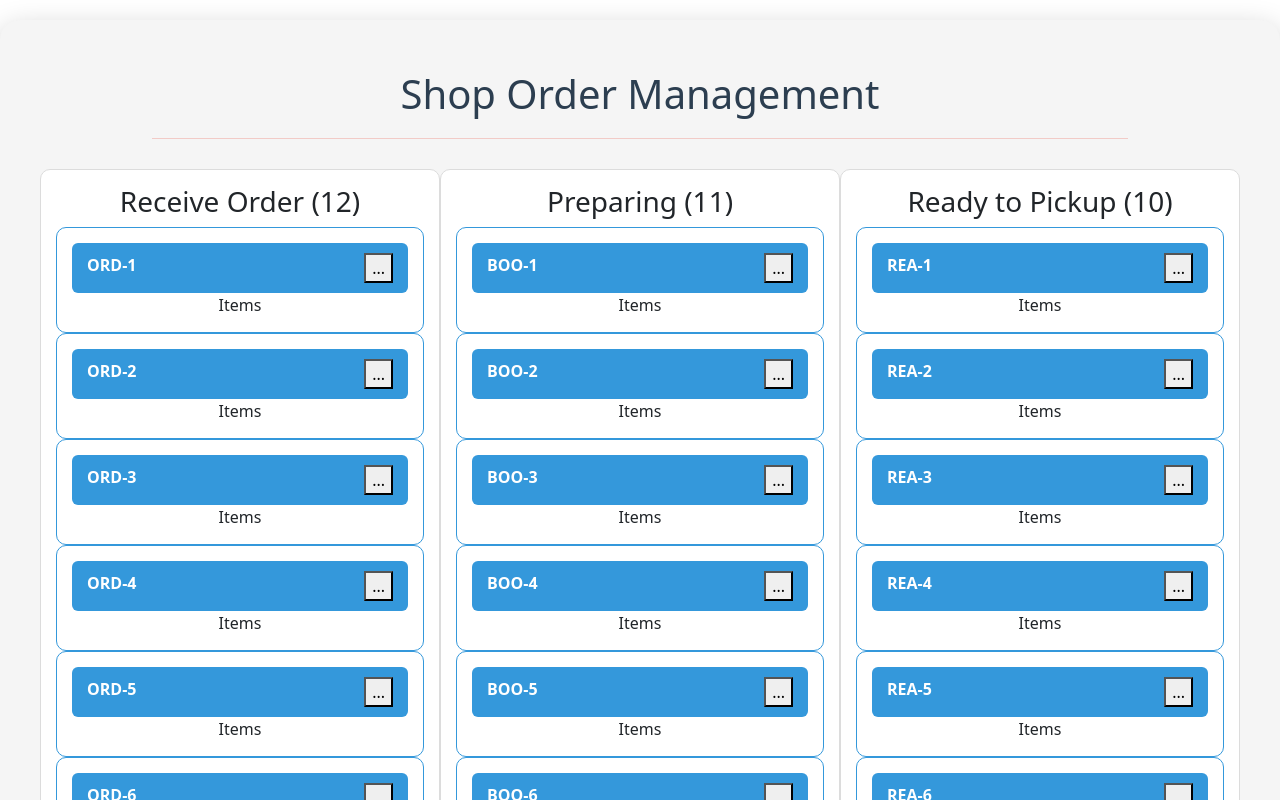
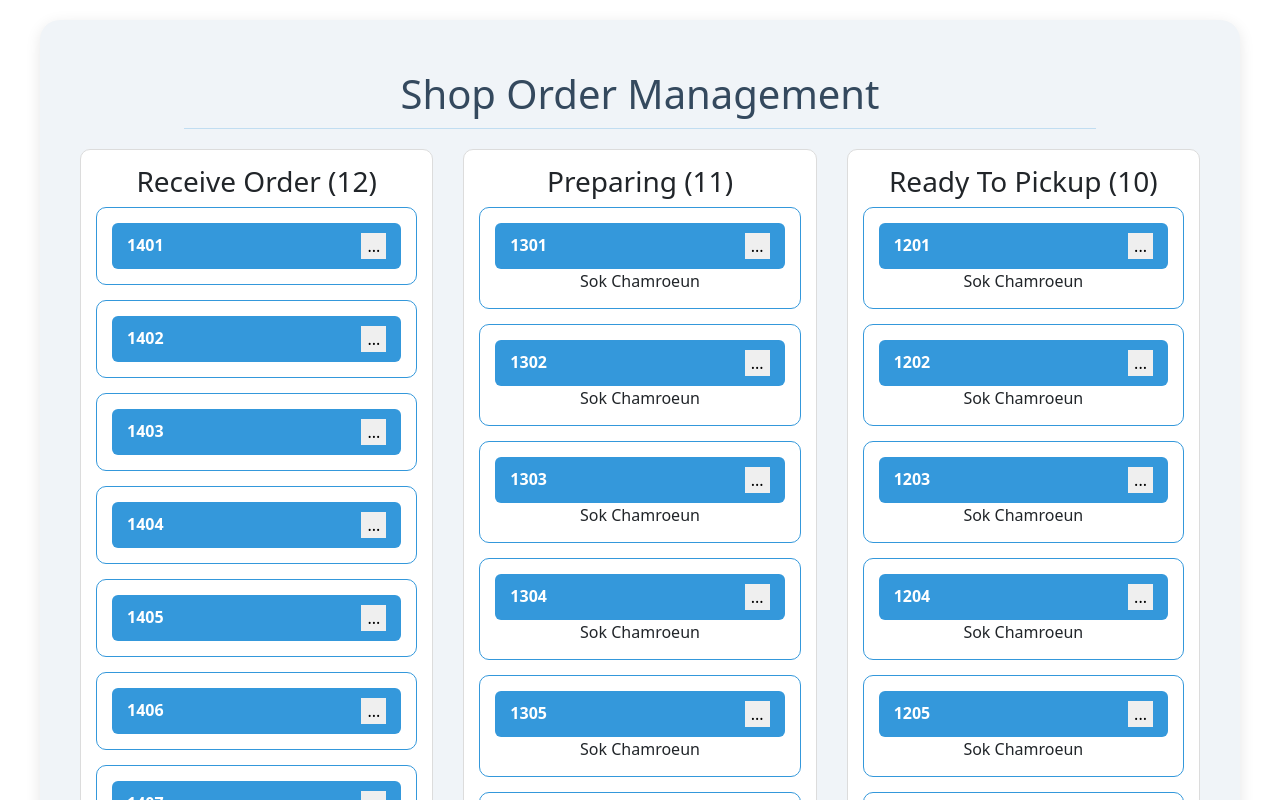
Before and after one commit to HengVattey/TEAMProject, an Angular app: page / in a window 1280 px wide. Shown: the top 800 px of the page. Built offline with nearby package versions, Linux system fonts and the light colour scheme.

Commit message:
i was edition receive order list

```diff
--- a/src/app/receive-order-list/receive-order-list.component.css
+++ b/src/app/receive-order-list/receive-order-list.component.css
@@ -1,26 +1,26 @@
-/* General Layout for Shop Order Management */
 .order-manager {
   width: 100%;
-  background-color: #f5f5f5; /* Soft gray background */
+  max-width: 1200px; /* Limit the width for better readability */
+  background-color: #f0f4f8; /* Light blue background */
   margin: 20px auto;
   border-radius: 20px; /* More pronounced rounding */
-  box-shadow: 0 8px 30px rgba(0, 0, 0, 0.2); /* Deeper shadow for a floating effect */
+  box-shadow: 0 4px 15px rgba(0, 0, 0, 0.1); /* Subtle shadow for depth */
   padding: 30px; /* Increased padding for spaciousness */
 }
 
 /* Header Styles */
 h1 {
-  color: #2c3e50; /* Darker gray color for header */
+  color: #34495e; /* Dark gray color for header */
   text-align: center;
   padding-top: 20px;
-  margin-bottom: 20px;
+  margin-bottom: 10px;
 }
 
 hr {
-  color: #e74c3c; /* Red color for the divider */
+  color: #3498db; /* Blue color for the divider */
   width: 80%;
   font-weight: 600;
-  margin: 20px auto; /* Space around the line */
+  margin: 10px auto; /* Space around the line */
 }
 
 /* Kanban Board Layout */
@@ -28,21 +28,27 @@ hr {
   display: flex;
   justify-content: space-between; /* Space between columns */
   padding: 10px;
+  gap: 30px; /* Gap between columns */
 }
 
 /* Column Styles */
 .kanban-column {
-  width: 400px; /* Wider column for more space */
+  flex: 1; /* Allow columns to grow and fill space */
+  min-width: 300px; /* Minimum width for columns */
+  max-width: 400px; /* Maximum width for columns */
   text-align: center;
+  max-height: max-content;
   border-radius: 10px;
-  transition: transform 0.3s; /* Smooth transition on hover */
   background: #ffffff; /* White background for columns */
   border: 1px solid #dcdcdc; /* Light border for separation */
   padding: 15px;
+  transition: transform 0.3s, box-shadow 0.3s; /* Smooth transitions */
 }
 
 .kanban-column:hover {
-  transform: translateY(-4px); /* Slight lift on hover */
+  transform: translateY(-3px); /* Slight lift on hover */
+  box-shadow: 0 6px 10px rgba(0, 0, 0, 0.1); /* Shadow effect on hover */
+  border: #2980b9 solid 1px;
 }
 
 /* Column Header Styles */
@@ -58,13 +64,14 @@ hr {
   border: 1px solid #3498db; /* Blue border color */
   border-radius: 10px;
   padding: 15px;
+  margin-bottom: 15px; /* Spacing between tasks */
   cursor: pointer;
   position: relative; /* Needed for dropdown positioning */
   transition: box-shadow 0.3s; /* Smooth transition for hover effect */
 }
 
 .task:hover {
-  box-shadow: 0 4px 15px rgba(0, 0, 0, 0.1); /* Shadow effect on hover */
+  box-shadow: 0 4px 20px rgba(0, 0, 0, 0.1); /* Shadow effect on hover */
 }
 
 /* Task Header */
@@ -78,7 +85,9 @@ hr {
   padding: 10px 15px; /* Padding for header */
   border-radius: 6px; /* Rounded corners for header */
 }
-
+.task-header button {
+  border: none;
+}
 /* Task Content */
 .task-content {
   margin-top: 10px;
@@ -155,10 +164,12 @@ hr {
   border-radius: 5px; /* Rounded corners */
   transition: background-color 0.3s; /* Smooth transition */
 }
+
 a {
   text-decoration: none;
   color: #2980b9;
 }
+
 .toggle-button:hover {
   background-color: #ecf0f1; /* Highlight on hover */
 }
--- a/src/app/receive-order-list/receive-order-list.component.ts
+++ b/src/app/receive-order-list/receive-order-list.component.ts
@@ -21,22 +21,22 @@ export class ReceiveOrderListComponent {
   columns = [
     {
       name: 'Receive Order',
-      status: 'Ordered',
-      tasks: this.generateTasks(12, 'Ordered', 'Items'),
+      status: '1401',
+      tasks: this.generateTasks(12, '1401', ''),
       displayCount: 10,
       showingMore: false,
     },
     {
       name: 'Preparing',
-      status: 'Booked',
-      tasks: this.generateTasks(11, 'Booked', 'Items'),
+      status: '1301',
+      tasks: this.generateTasks(11, '1301', 'Sok Chamroeun'),
       displayCount: 10,
       showingMore: false,
     },
     {
-      name: 'Ready to Pickup',
-      status: 'Ready',
-      tasks: this.generateTasks(10, 'Ready', 'Items'),
+      name: 'Ready To Pickup',
+      status: '1201',
+      tasks: this.generateTasks(10, '1201', 'Sok Chamroeun'),
       displayCount: 10,
       showingMore: false,
     },
@@ -45,7 +45,7 @@ export class ReceiveOrderListComponent {
   // Generate sample tasks
   generateTasks(count: number, status: string, ticketName: string): Task[] {
     return Array.from({ length: count }, (_, i) => ({
-      ticketId: `${status.slice(0, 3).toUpperCase()}-${i + 1}`,
+      ticketId: `${status.slice(0, 3).toUpperCase()}${i + 1}`,
       ticketName: ticketName,
       status,
       showMenu: false,
@@ -54,15 +54,12 @@ export class ReceiveOrderListComponent {
 
   // Toggle the dropdown menu
   toggleMenu(task: Task): void {
-    // If the menu is already open for the clicked task, close it
     if (task.showMenu) {
       task.showMenu = false;
     } else {
-      // Close all other menus first
       this.columns.forEach((column) => {
         column.tasks.forEach((t) => (t.showMenu = false));
       });
-      // Open the clicked task's menu
       task.showMenu = true;
     }
   }
@@ -90,13 +87,27 @@ export class ReceiveOrderListComponent {
         (col) => col.status === this.draggedItem!.status
       );
       const targetColumn = this.columns.find((col) => col.status === newStatus);
+
+      // Check if the movement is valid
       if (currentColumn && targetColumn) {
-        currentColumn.tasks = currentColumn.tasks.filter(
-          (item) => item.ticketId !== this.draggedItem!.ticketId
+        const canMove = this.canMoveTask(
+          currentColumn.status,
+          targetColumn.status
         );
-        targetColumn.tasks.push({ ...this.draggedItem, status: newStatus });
+        if (canMove) {
+          // Remove the task from the current column
+          currentColumn.tasks = currentColumn.tasks.filter(
+            (item) => item.ticketId !== this.draggedItem!.ticketId
+          );
+          // Add the task to the target column with the new status
+          targetColumn.tasks.push({ ...this.draggedItem, status: newStatus });
+        } else {
+          console.log(
+            `Cannot move task from ${currentColumn.name} to ${targetColumn.name}`
+          );
+        }
       }
-      this.draggedItem = null;
+      this.draggedItem = null; // Reset dragged item
     }
   }
 
@@ -111,4 +122,21 @@ export class ReceiveOrderListComponent {
       column.displayCount = column.showingMore ? column.tasks.length : 10;
     }
   }
+
+  // Check if a task can be moved from one status to another
+  canMoveTask(fromStatus: string, toStatus: string): boolean {
+    // Define valid transitions
+    const validTransitions: any = {
+      '1401': ['1301'], // Receive Order -> Preparing
+      '1301': ['1201'], // Preparing -> Ready To Pickup
+      '1201': ['1301', '1401'], // Ready To Pickup can go back to Preparing or Receive Order
+    };
+
+    // Allow backward movement without conditions
+    if (toStatus === '1401' || toStatus === '1301') {
+      return true; // Allow moving back to Receive Order or Preparing
+    }
+
+    return validTransitions[fromStatus]?.includes(toStatus) || false;
+  }
 }
```
